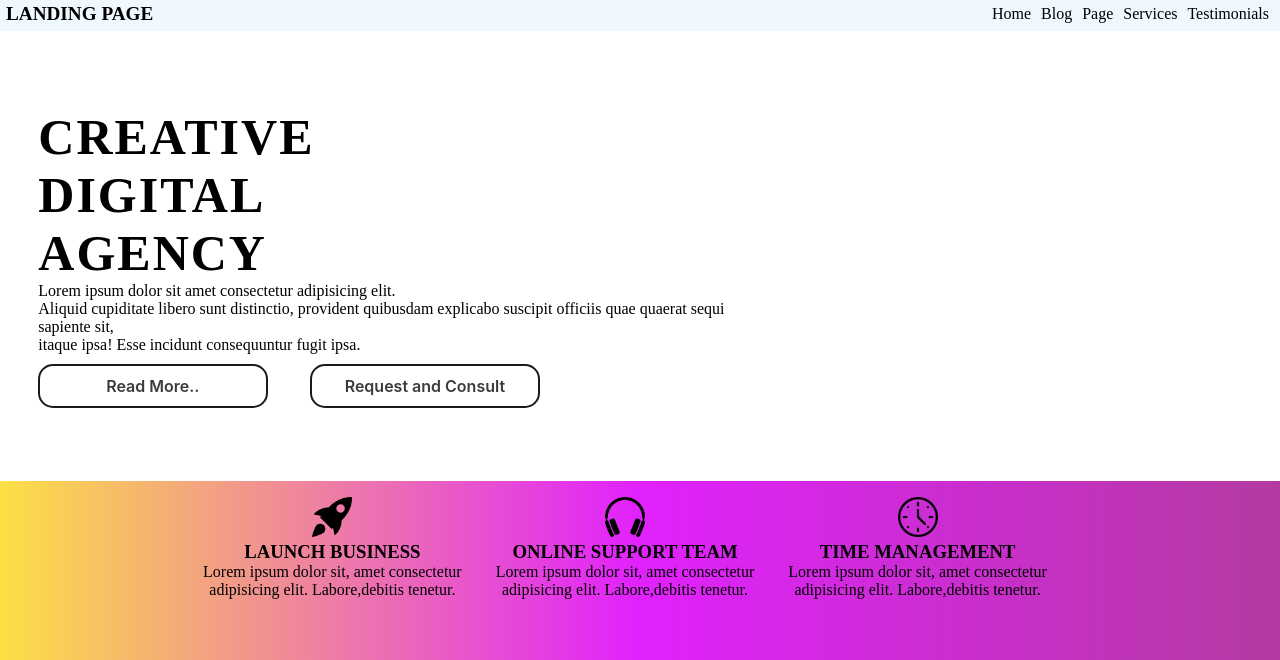
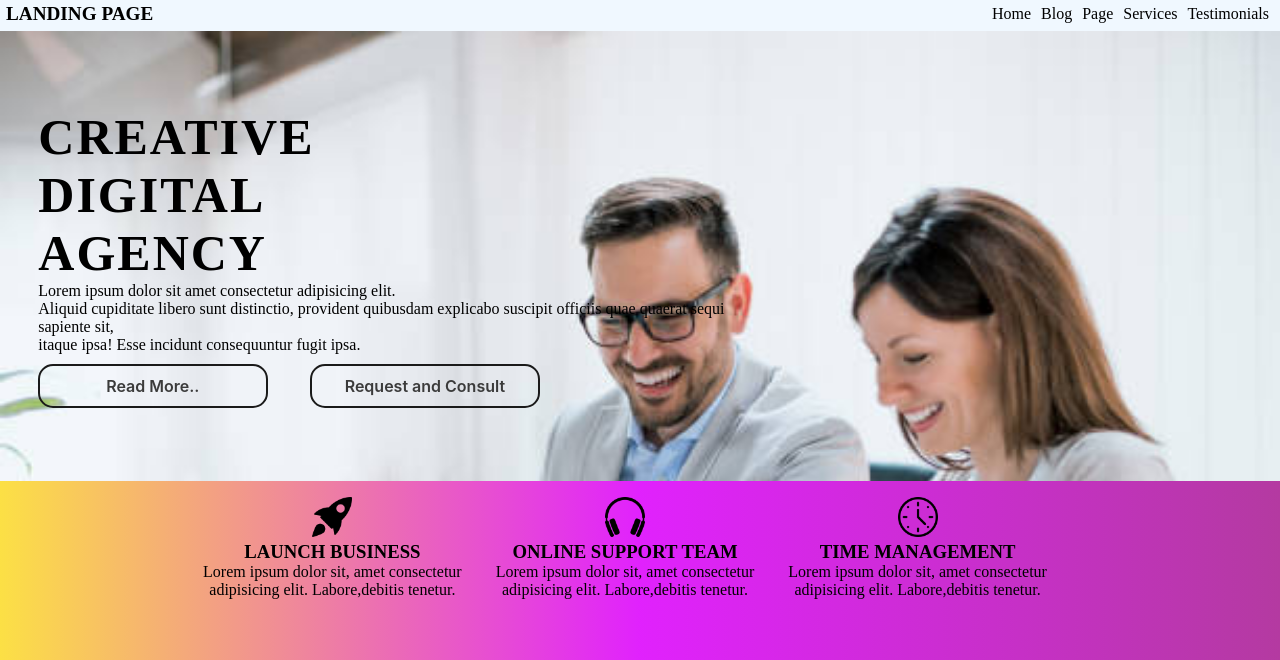
Before and after one commit to Shh2353/CodSoft, a plain HTML site: page index.html in a window 1280 px wide. Shown: the part 37-697 px from the top of the page. Drawn offline with Linux system fonts and the light colour scheme; the site is published under a folder, as on GitHub Pages, so addresses that start at the root find nothing.

Commit message:
Update style.css

```diff
--- a/style.css
+++ b/style.css
@@ -74,7 +74,7 @@ section{
 .agency{
     height: 450px;
     background-size: cover;
-    background-image: url("/istockphoto-690028746-612x612.jpg");
+    background-image: url("istockphoto-690028746-612x612.jpg");
     position: relative;
 }
 .digital{
```
